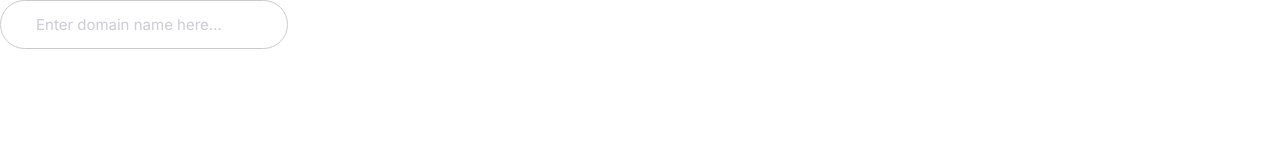
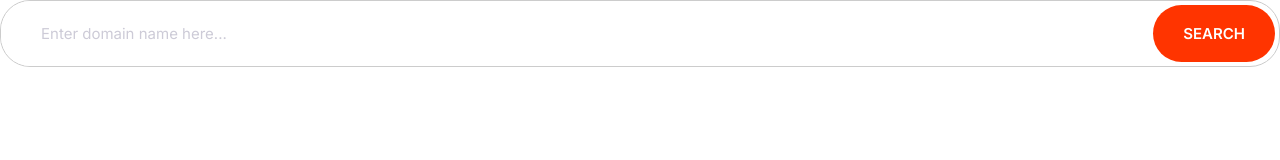
Before and after one commit to andyalpa/moshify-test, a plain HTML site: page index.html in a window 1280 px wide. Drawn offline with Linux system fonts and the light colour scheme.

Commit message:
Creating input groups.

```diff
--- a/css/styles.css
+++ b/css/styles.css
@@ -4,6 +4,8 @@
     --color-accent: #ff3400;
     --color-heading: #1b0760;
     --color-body: #918ca4;
+    --color-border: #ccc;
+    --border-radius: 30px
 }
 
 *, *::after, *::before {
@@ -240,8 +242,8 @@ color: white;
 
 /* Inputs */
 .input {
-    border-radius: 30px;
-    border: 1px solid #ccc;
+    border-radius: var(--border-radius);
+    border: 1px solid var(--color-border);
     color: var(--color-heading);
     font-size: 2rem;
     outline: 0;
@@ -250,6 +252,23 @@ color: white;
 
 ::placeholder {
     color: #cdcbd7;
+    padding: 30px;
+}
+
+.input-group {
+    border: 1px solid var(--color-border);
+    border-radius: var(--border-radius);
+    display: flex;
+}
+
+.input-group .input {
+    border: 0;
+    flex-grow: 1;
+    padding: 1.5rem 1rem;
+}
+
+.input-group .btn {
+    margin: 4px;
 }
 
 @media screen and (min-width: 1024px) {
--- a/index.html
+++ b/index.html
@@ -14,6 +14,13 @@
     <link rel="stylesheet" href="/css/styles.css" />
   </head>
   <body>
-    <input type="text" class="input" placeholder="Enter domain name here..." />
+    <div class="input-group">
+      <input
+        type="text"
+        class="input"
+        placeholder="Enter domain name here..."
+      />
+      <button class="btn btn--accent">Search</button>
+    </div>
   </body>
 </html>
```
Also changed, not shown: components/input-groups.html (added, +4 -0 lines).
